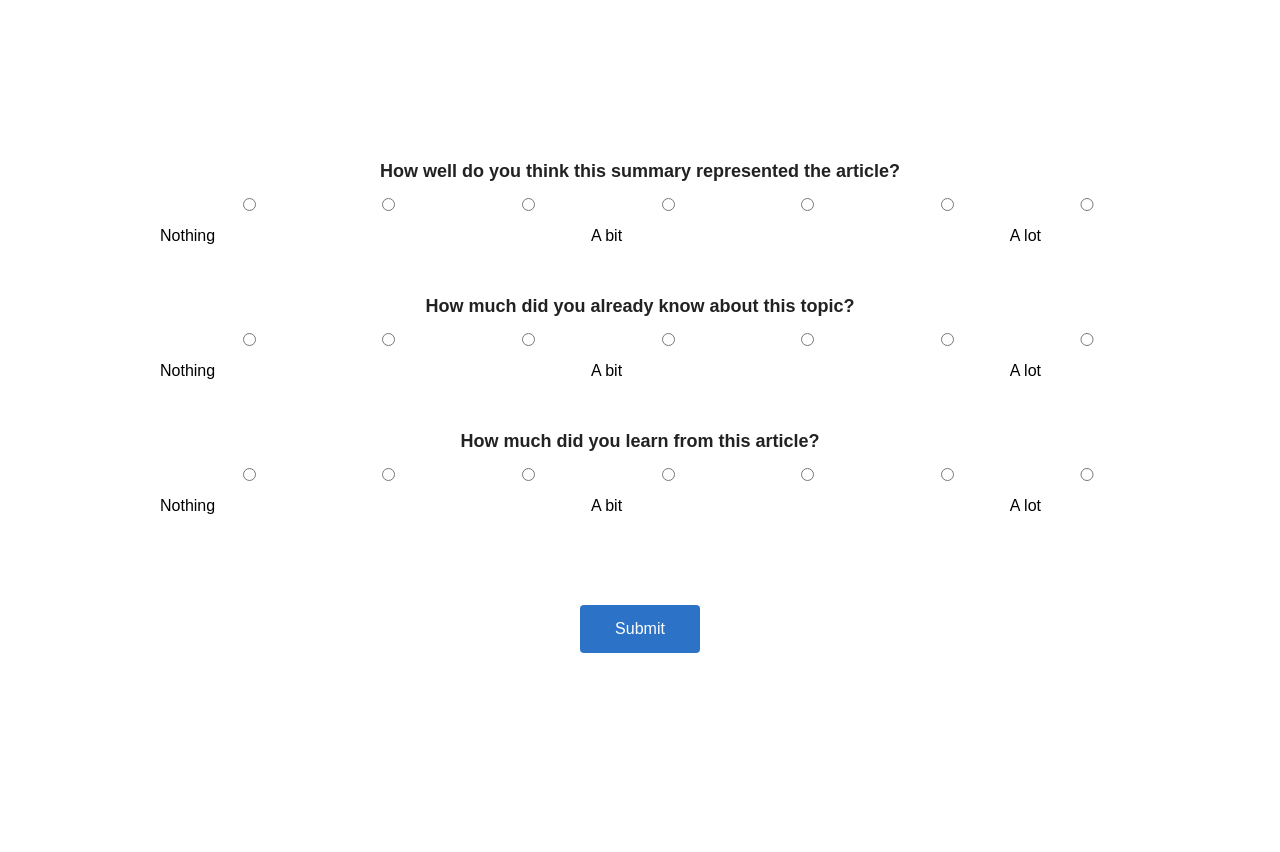
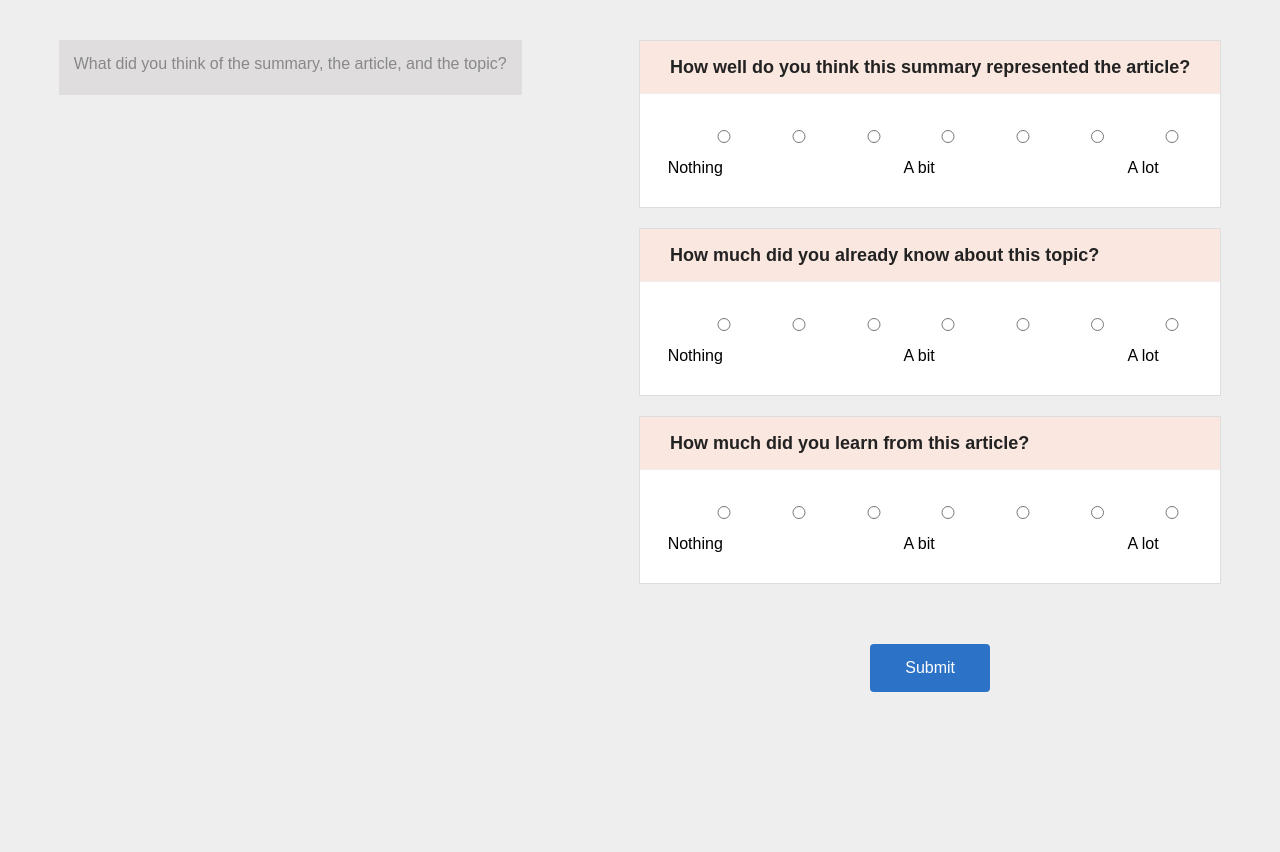
Before and after one commit to karkesu/system2share, a Flask app: template templates/review.html in a window 1280 px wide. Before the commit the page ends 653 px from the top, so only its background shows below. Run offline with Flask 2, Linux system fonts and the light colour scheme; the template is opened without the code that fills it, so the values that code supplies are empty.

Commit message:
styling and content

```diff
--- a/static/css/main.css
+++ b/static/css/main.css
@@ -3,6 +3,7 @@ body {
 	padding: 0;
 	font-family: Arial, Helvetica, sans-serif;
 	text-align: left;
+	height
 }
 
 div {
@@ -11,10 +12,10 @@ div {
 	padding-left: 40px;
 	padding-right: 40px;
 }
-
+/*
 div:last-child {
 	padding-bottom: 40px;
-}
+}*/
 
 #container, #screen {
 	width: 100%;
@@ -26,6 +27,7 @@ div:last-child {
 #container {
 	overflow: scroll;
 	display: block;
+	padding-bottom: 60px;
 }
 
 #screen {
@@ -33,7 +35,6 @@ div:last-child {
 	display: none;
 	top: 0px;
 	left: 0px;
-	background-color: #ffdfce;
 	z-index: 2;
 }
 
@@ -42,28 +43,89 @@ div:last-child {
 	max-width: 600px;
 }
 
+.bg-gray {
+	background-color: #efeeee;
+	height: 100%;
+}
+.bg-gray-dark {
+	background-color: #dfdddd;
+	height: 100%;
+}
+.instructions {
+	/*position: fixed;*/
+	/*width: 100%;*/;
+	height: 25px;
+	color: #888;
+	font-family: Arial, Helvetica, sans-serif;
+	padding: 15px;
+	margin-bottom: 2em;
+	text-align: center;
+}
+.bg-pink {
+	background-color: #ffc6a8;
+}
 /* newsfeed display */
-.summary {
+.summary, .likertCard {
 	text-decoration: none;
-	max-width: 400px;
+	max-width: 600px;
 	margin: 0 auto;
-	border-bottom: 1px solid #ccc;
-	margin: 30px;
-
+	border: 1px solid #ddd;
+	padding: 0px;
+	margin-bottom: 20px;
+	background-color: white;
 }
 .summary:hover {
 	cursor: pointer;
+}
+.summary>a {
+	text-decoration: none;
+	width: 100%;
+}
+.annotation, .likertTitle {
+	border-bottom: 1px solid #eee;
+	padding: 15px 30px;
+	background-color: #F7FAFA;
+	top: 0;
+	margin: 0;
+	margin-bottom: 20px;
+}
+.likertTitle {
+	background-color: #FAE7DF;
+}
+.annotation.0 {
+	display:hidden;
+}
+.summaryTitle, .summaryExerpt, .summaryByline {
+	margin: 5px 30px;
+}
+.summaryTitle {
+	font-family: Georgia, serif;
+	font-size: 15px;
+}
+
+.summaryExerpt {
+	font-size: 13px;
+}
+.summaryByline {
+	font-size: 12px;
+	color: #999;
+	text-transform: uppercase;
+	margin-top: 15px;
+	margin-bottom: 25px;
 }
 
 /* article display */
 
 #article {
 	font-family: Georgia, serif;
+	max-width: 600px;
+	margin: 0 auto;
 }
 
 #post-article-toolbar {
 	margin: auto 20px;
 	text-align: center;
+	margin-bottom: 100px;
 }
 
 /* basic form elements */
@@ -146,21 +208,19 @@ h3 {
 	font-size: 16px;
 	line-height: 20px;
 	color: #666;
-	font-weight: 400;
+	font-weight: 600;
+}
+.annotationPrompt {
+	font-family: Georgia, serif;
+	font-weight: 600;
+	margin-bottom: 20px;
 }
 
-.instructions {
-	color: #888;
-	padding: 10px;
-	margin-bottom: 2em;
-	background-color: #eee;
-	text-align: center;
-}
-.bg-pink {
-	background-color: #ffc6a8;
-}
+
 textarea#annotation {
 	width: 97%; /*to investigate*/
+	margin-top: 15px;
+	margin-bottom: 30px;
 }
 .newsfeed {
 	width: 50%;
@@ -168,12 +228,8 @@ textarea#annotation {
 }
 form .likert {
 	list-style:none;
-	width:100%;
 	margin:0 auto;
-	margin-bottom: 30px;
-	padding:0 0 20px;
 	display:block;
-
 }
 
 form .likert li {
@@ -189,14 +245,37 @@ form .likert li input[type=radio] {
 	left:50%;
 	margin-left:-6px;
 }
-/*#submitButton {
+ul.likert{
+	padding-left: 0;
+	padding: 0px 20px 30px 20px;
+}
+/*.likertCard {
+	background-color: white;
+	max-width: 500px;
+	margin: 0 auto;
+	border: 1px solid #eee;
+	padding: 30px;
+	margin: 20px;
+}*/
+#submitButton {
 	display: block;
 	max-width: 600px;
 	margin: auto;
 	max-height: 48px;
-}*/
+}
 
 .align-center {
+	padding: 0;
+	display: flex;
+	justify-content: center;
+	margin: auto;
+}
+.limit-width {
+	max-width: 600px;
+	min-width: 300px;
+}
+.float {
+	float: left;
+	position: inherit;
 	margin: 0 auto;
-	text-align: center;
 }
--- a/templates/review.html
+++ b/templates/review.html
@@ -1,19 +1,21 @@
 {% extends "layout.html" %}
 {% block body %}
 
-<div id="container screen">
-  <div class="wrapper">
+<div id="container" class="bg-gray">
+    <div class="align-center">
+
+      <div class="wrapper limit-width float">
+        <div class="instructions bg-gray-dark limit-width">What did you think of the summary, the article, and the topic?</div>
         {% for summary in data.summaries %}
-      <a href="" id="{{ summary }}" class="summary" value="{{ summary }}">
-      <h2>{{ data.summaries[summary]['title'] }}</h2>
-      <p>{{ data.summaries[summary]['byLine'] }}</p>
-      <p>{{ data.summaries[summary]['preview'] }}</p>
+          <div class="summary" id="{{ summary }}" value="{{ summary }}">
               <p class="annotation">{{ data.summaries[summary]['annotation'] }}</p>
-      </a>
+              <h2 class="summaryTitle">{{ data.summaries[summary]['title'] }}</h2>
+              <p class="summaryExerpt">{{ data.summaries[summary]['preview'] }}</p>
+              <p class="summaryByline">{{ data.summaries[summary]['byLine'] }}</p>
+          </div>
         {% endfor %}
       </div>
-  <div>
-      <div class="wrap">
+      <div class="wrapper limit-width float">
         <form
           action="{{ data.submitURL }}"
           id="LikertForm"
@@ -21,7 +23,8 @@
           method="POST"
           >
           <input type="hidden" id="workerId" value="{{ data.workerId }}" name="workerId"/>
-          <h2 class="title align-center">How well do you think this summary represented the article?</h2>
+          <div class='likertCard'>
+            <h2 class="likertTitle">How well do you think this summary represented the article?</h2>
             <ul class='likert'>
               <li><input type="radio" name="summary_evaluation" value="1"><label>Nothing</label></li>
               <li><input type="radio" name="summary_evaluation" value="2"></li>
@@ -31,7 +34,9 @@
               <li><input type="radio" name="summary_evaluation" value="6"></li>
               <li><input type="radio" name="summary_evaluation" value="7"><label>A lot</label></li>
             </ul>
-          <h2 class="title align-center">How much did you already know about this topic?</h2>
+          </div>
+          <div class='likertCard'>
+            <h2 class="likertTitle">How much did you already know about this topic?</h2>
             <ul class='likert'>
               <li><input type="radio" name="prior_knowledge" value="1"><label>Nothing</label></li>
               <li><input type="radio" name="prior_knowledge" value="2"></li>
@@ -41,7 +46,9 @@
               <li><input type="radio" name="prior_knowledge" value="6"></li>
               <li><input type="radio" name="prior_knowledge" value="7"><label>A lot</label></li>
             </ul>
-          <h2 class="title align-center">How much did you learn from this article?</h2>
+          </div>
+          <div class='likertCard'>
+            <h2 class="likertTitle">How much did you learn from this article?</h2>
             <ul class='likert'>
               <li><input type="radio" name="learning" value="1"><label>Nothing</label></li>
               <li><input type="radio" name="learning" value="2"></li>
@@ -51,12 +58,12 @@
               <li><input type="radio" name="learning" value="6"></li>
               <li><input type="radio" name="learning" value="7"><label>A lot</label></li>
             </ul>
+          </div>
           <div id="post-article-toolbar">
             <button id="submitButton" value="Submit" onclick="submitReview()">Submit</button>
           </div>
         </form>
       </div>
-
     </div>
 </div>
 
```
Also changed, not shown: static/articles/amazon/1.txt (+7 -10 lines), static/articles/amazon/2.txt (+15 -12 lines), static/articles/amazon/3.txt (deleted, +0 -10 lines), static/articles/amazon/4.txt (deleted, +0 -10 lines), static/articles/annotations.json (+5 -9 lines), static/articles/apple/1.txt (+8 -8 lines), static/articles/apple/2.txt (+12 -8 lines), static/articles/uber/1.txt (+10 -8 lines), static/articles/uber/2.txt (+9 -8 lines), templates/article.html (+5 -5 lines), templates/newsfeed.html (+12 -8 lines). Lines whose indentation alone changed are shown as unchanged.
